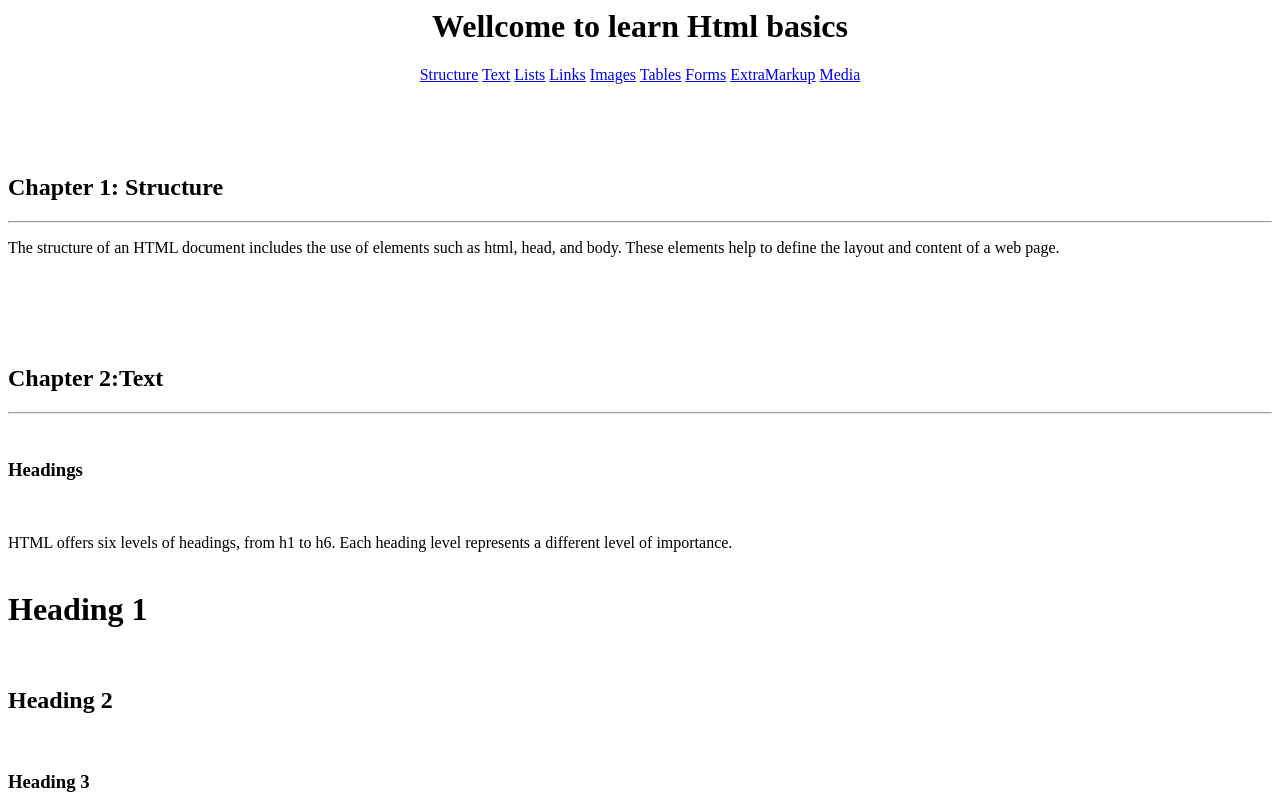
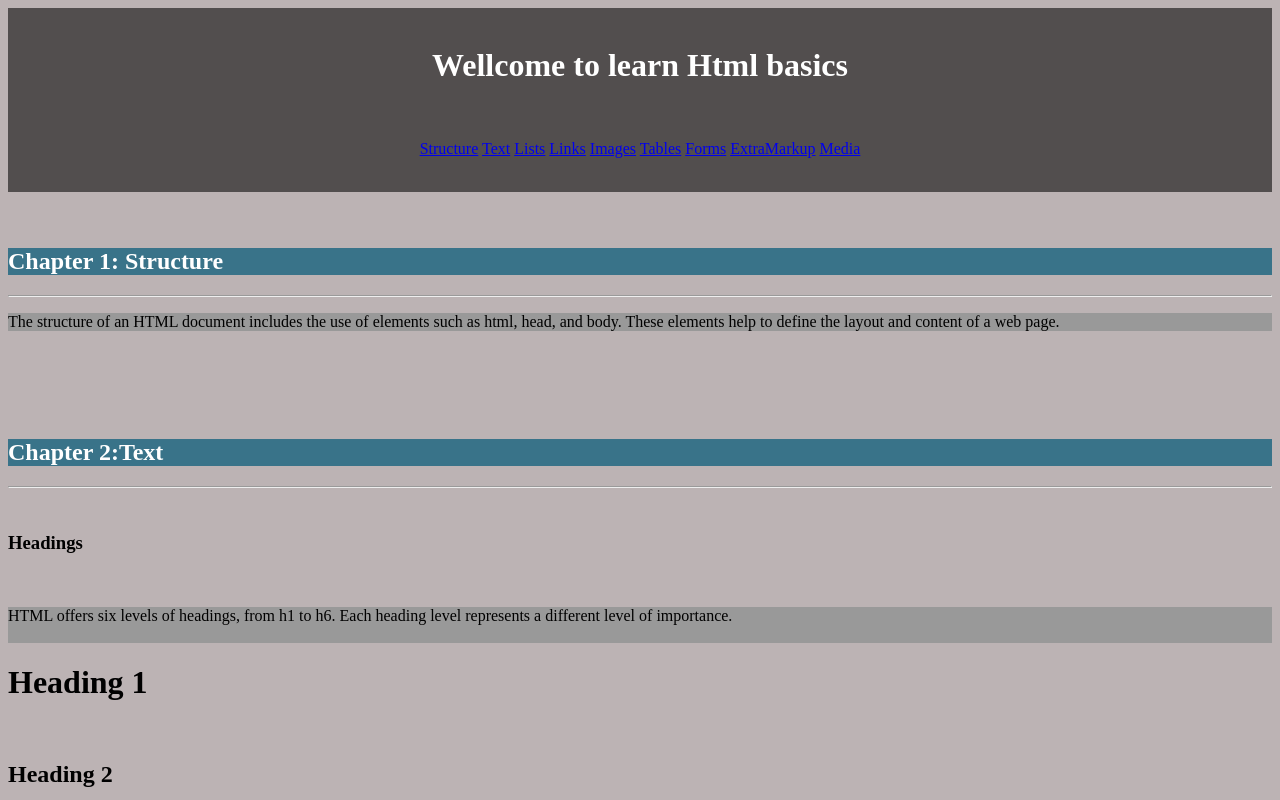
Before and after one commit to loveshkumar2008/codenetic-tests, a plain HTML site: page index.html in a window 1280 px wide. Shown: the top 800 px of the page. Drawn offline with Linux system fonts and the light colour scheme.

Commit message:
added css

```diff
--- a/index.html
+++ b/index.html
@@ -1,9 +1,13 @@
 <html>
 <header><title>test 1</title></header>
-<body>
-<h1 align="center">Wellcome to learn Html basics</h1>
-<p align="center"><a href="#chapter 1">Structure</a> <a href="#chapter 2">Text</a>  <a href="#chapter 3">Lists</a> <a href="#chapter 4">Links</a> <a href="#chapter 5">Images</a> <a href="#chapter 6">Tables</a> <a href="#chapter 7">Forms</a> <a href="#chapter 8">ExtraMarkup</a> <a href="#chapter 9">Media</a></p>
-<br/><br/>
+<link href="./styles/index.css" type="text/css" rel="stylesheet"/>
+<style>
+h2{background-color:#397389;color:white}
+</style>
+<body style="background-color:#BCB3B4">
+<div style="background-color:#524E4E"> <br/><h1 align="center" style="color:white">Wellcome to learn Html basics</h1><br/>
+<p id="pt" align="center"><a href="#chapter 1">Structure</a> <a href="#chapter 2">Text</a>  <a href="#chapter 3">Lists</a> <a href="#chapter 4">Links</a> <a href="#chapter 5">Images</a> <a href="#chapter 6">Tables</a> <a href="#chapter 7">Forms</a> <a href="#chapter 8">ExtraMarkup</a> <a href="#chapter 9">Media</a></p>
+<br/></div><br/>
 <br/>
 <h2 id="chapter 1">Chapter 1: Structure</h2><hr/>
 <p>The structure of an HTML document includes the use of elements such as html, head, and body. These elements help to define the layout and content of a web page.</p>
@@ -14,7 +18,7 @@
 <h3>Headings</h3><br/>
 <p>HTML offers six levels of headings, from h1 to h6. Each heading level represents a different level of importance.
 <br/><br/>
-<h1>Heading 1</h1><br/><h2>Heading 2</h2><br/><h3>Heading 3</h3><br/><h4>Heading 4</h4><br/><h5>Heading 5</h5><br/><h6>Heading 6</h6><br/></p>
+<h1>Heading 1</h1><br/><h2 id="h2">Heading 2</h2><br/><h3>Heading 3</h3><br/><h4>Heading 4</h4><br/><h5>Heading 5</h5><br/><h6>Heading 6</h6><br/></p>
 <h3>Paragraphs</h3><br/>Paragraphs are defined with the p tag.<br/>This is a sample paragraph demonstrating the paragraph tag.<br/><br/><br/>
 
 <h2 id="chapter 3">Chapter 3:Lists</h2><hr/>
@@ -52,7 +56,7 @@ Email:<br/>
 <input  type="submit"/>
 <br/><br/><br/>
 <h2 id="chapter 8">Chapter 8:Extra Markup</h2><hr/>
-<p>Additional elements include div, span, and more.<br/><div bgcolour="gray"> This is a <span color="blue">span</span> inside a div.</div>
+<p>Additional elements include div, span, and more.<br/><div> This is a <span color="blue">span</span> inside a div.</div>
 <h2 id="chapter 9">Chapter 9:Media</h2><hr/>
 Video<br/><video src="./media/WhatsApp Video 2024-06-19 at 11.27.48_82496c62.mp4" height="300" controls></video>
 <br/>
--- /dev/null
+++ b/styles/index.css
@@ -0,0 +1,3 @@
+p{background-color:#999999}
+ #h2{color:black;background-color:#BCB3B4}
+ #pt{background-color:#524E4E}
```
